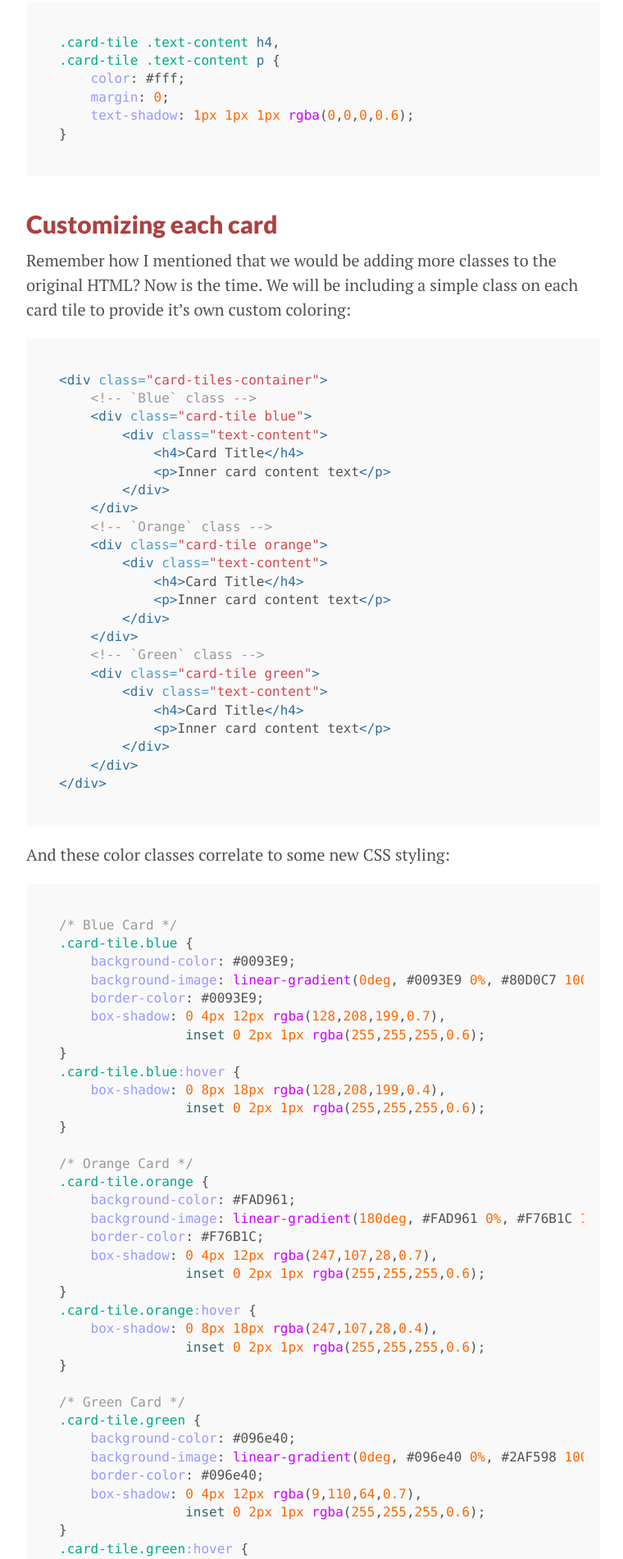
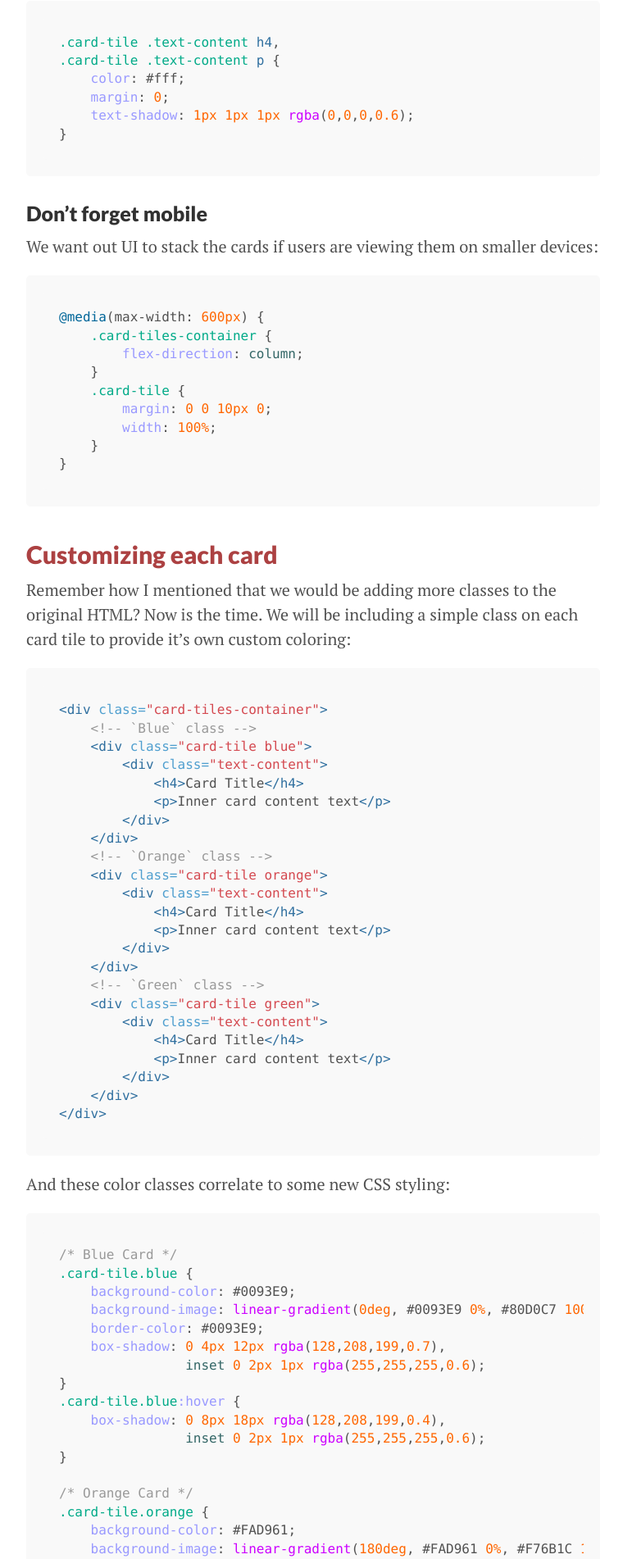
Before and after one commit to bradleytaunt/accssible, a Jekyll site: the page built from _posts/2019-02-27-animated-card-tiles.md, in a window 1280 px wide. Shown: the part 3461-5363 px from the top of the page at 82% size, without its empty margins (258-1018 px from the left). Built offline with Jekyll 4.4.1, drawn with Linux system fonts in a browser that asks for light colours; some of the changed text lies outside the part shown.

Commit message:
fix: add mobile edit for lastest post

````diff
--- a/_posts/2019-02-27-animated-card-tiles.md
+++ b/_posts/2019-02-27-animated-card-tiles.md
@@ -94,6 +94,16 @@
     .card-tile:hover .text-content {
         opacity: 1;
         z-index: 1;
+    }
+
+    @media(max-width: 600px) {
+        .card-tiles-container {
+            flex-direction: column;
+        }
+        .card-tile {
+            margin: 0 0 10px 0;
+            width: 100%;
+        }
     }
 </style>
 
@@ -229,6 +239,22 @@
     color: #fff;
     margin: 0;
     text-shadow: 1px 1px 1px rgba(0,0,0,0.6);
+}
+```
+
+### Don't forget mobile
+
+We want out UI to stack the cards if users are viewing them on smaller devices:
+
+```css
+@media(max-width: 600px) {
+    .card-tiles-container {
+        flex-direction: column;
+    }
+    .card-tile {
+        margin: 0 0 10px 0;
+        width: 100%;
+    }
 }
 ```
 
@@ -449,6 +475,16 @@
     opacity: 1;
     z-index: 1;
 }
+
+@media(max-width: 600px) {
+    .card-tiles-container {
+        flex-direction: column;
+    }
+    .card-tile {
+        margin: 0 0 10px 0;
+        width: 100%;
+    }
+}
 ```
 
 # ✌️
````
